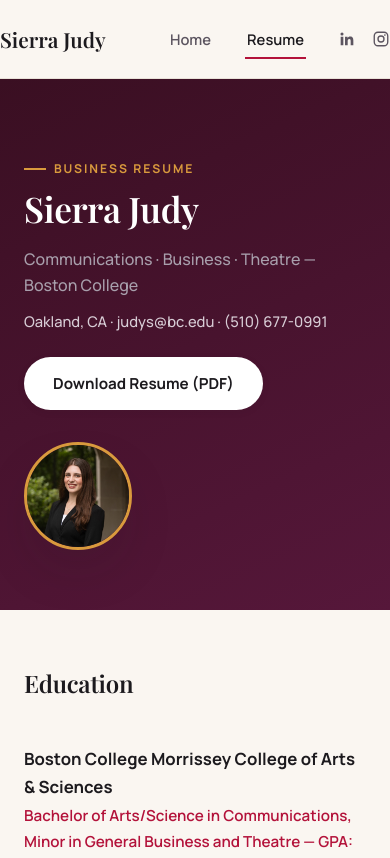
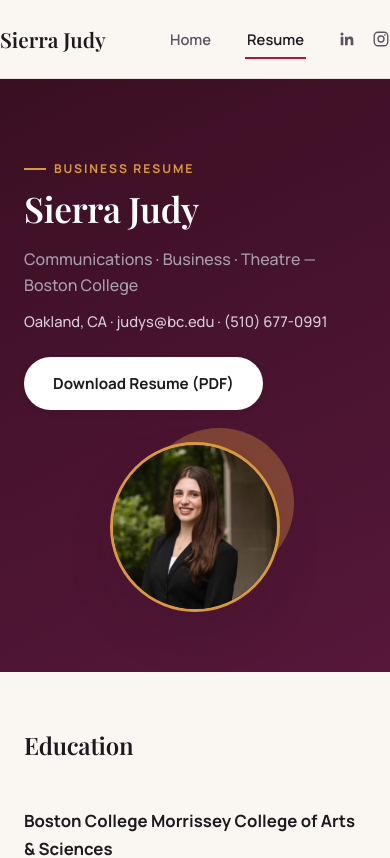
Before and after one commit to sierrajudy/sierra-judy-portfolio, a React (Vite) app: page /resume in a window 390 px wide. Shown: the top 858 px of the page. Built offline with nearby package versions, Linux system fonts and the light colour scheme; a web font is replaced by a local one.

Commit message:
Enlarge resume hero photo, keep circular frame

```diff
--- a/src/pages/Resume.css
+++ b/src/pages/Resume.css
@@ -13,19 +13,34 @@
 }
 
 .resume-hero-photo {
+  position: relative;
   flex: 0 0 auto;
-  width: 148px;
-  height: 148px;
+  width: 220px;
+  height: 220px;
+}
+
+.resume-hero-photo::before {
+  content: "";
+  position: absolute;
+  top: -14px;
+  right: -14px;
+  width: 88%;
+  height: 88%;
+  background: var(--color-gold);
+  opacity: 0.35;
   border-radius: 50%;
-  overflow: hidden;
-  border: 3px solid var(--color-gold);
-  box-shadow: var(--shadow-lg);
+  z-index: 0;
 }
 
 .resume-hero-photo img {
+  position: relative;
+  z-index: 1;
   width: 100%;
   height: 100%;
+  border-radius: 50%;
   object-fit: cover;
+  border: 3px solid var(--color-gold);
+  box-shadow: var(--shadow-lg);
 }
 
 .resume-hero .eyebrow {
@@ -198,7 +213,8 @@
   }
 
   .resume-hero-photo {
-    width: 108px;
-    height: 108px;
+    width: 170px;
+    height: 170px;
+    margin: 0 auto;
   }
 }
```
